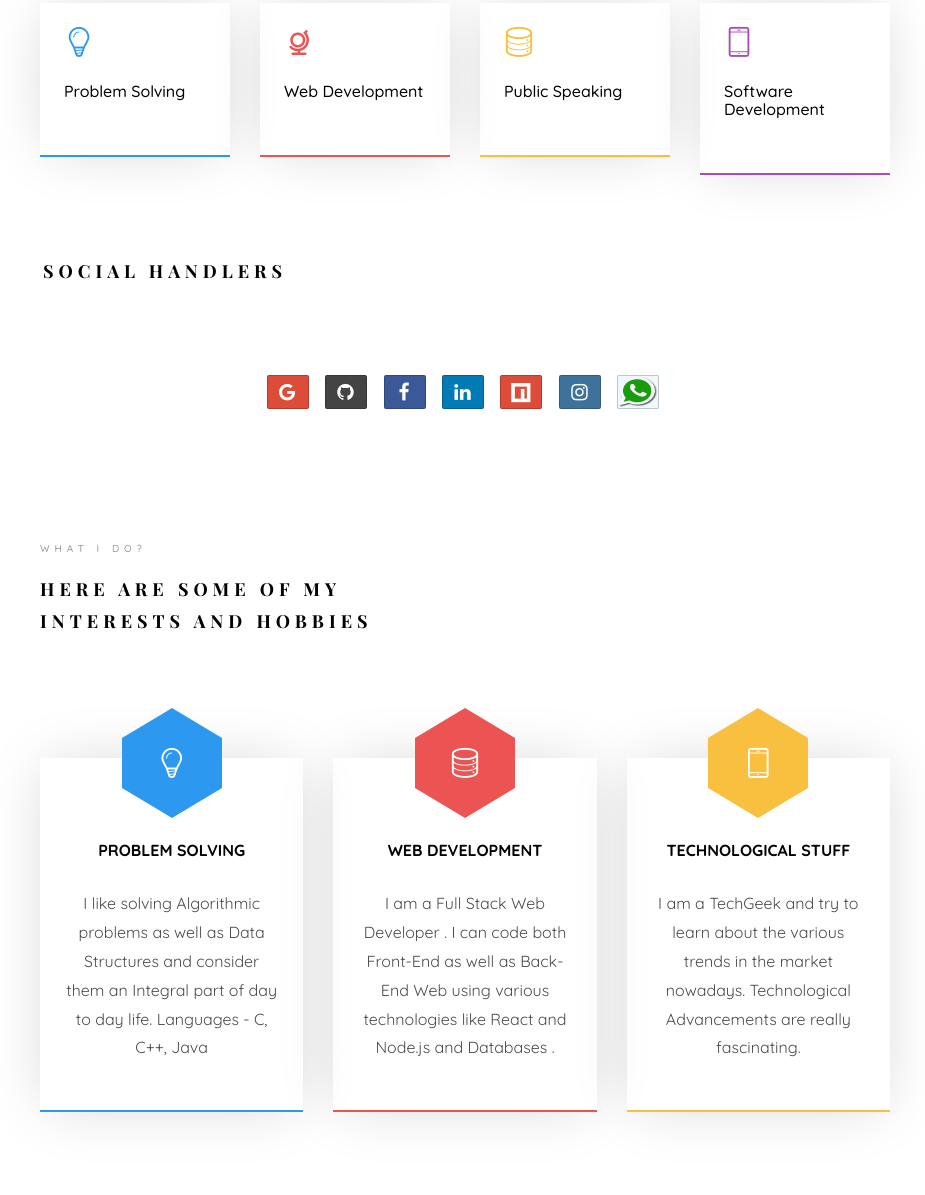
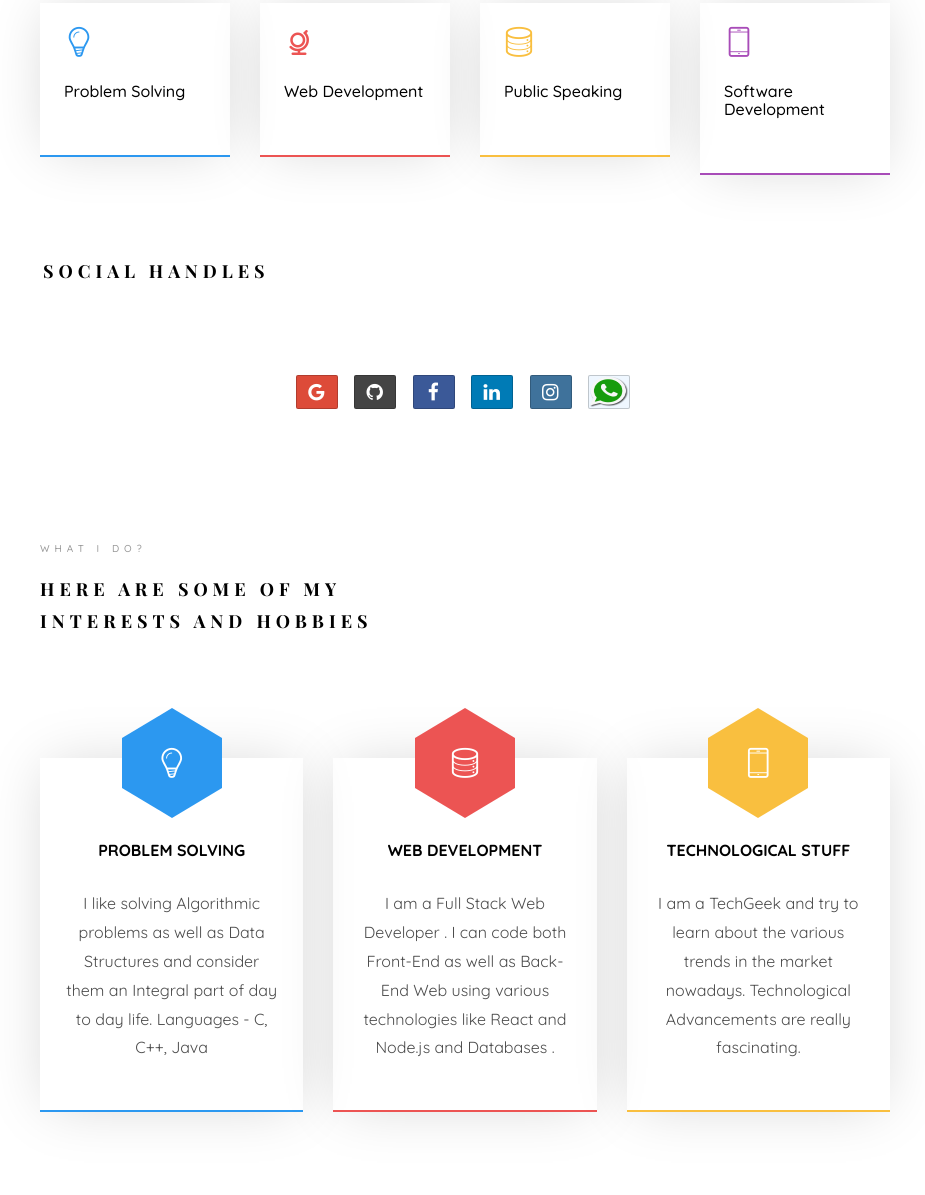
Before and after one commit to NipulSingal/Portfolio-main, a plain HTML site: page index.html in a window 1280 px wide. Shown: the part 1162-2357 px from the top of the page, without its empty margins (350-1275 px from the left). Drawn offline with nearby package versions, Linux system fonts and the light colour scheme; files whose address does not match are found by name; a web font is replaced by a local one.

Commit message:
minor updates

```diff
--- a/index.html
+++ b/index.html
@@ -165,13 +165,13 @@
 							</div>
 							<div class="row">
 								<div>
-								<h2 class="colorlib-heading" style="padding: 0 1em;">Social Handlers</h2>
+								<h2 class="colorlib-heading" style="padding: 0 1em;">Social Handles</h2>
 								<h2 class="links">
 									<a href="mailto:nipul00rock@gmail.com" target="_blank" class="btn btn-md btn-social-icon btn-google"><i class="fa fa-google"></i></a>
 									<a href="https://github.com/NipulSingal" target="_blank" class="btn btn-md btn-social-icon btn-github"><i class="fa fa-github"></i></a>
 									<a href="https://www.facebook.com/nipul.singal.7" target="_blank" class="btn btn-md btn-social-icon btn-facebook"><i class="fa fa-facebook"></i></a>
 									<a href="https://www.linkedin.com/in/nipulsingal/" target="_blank" class="btn btn-md btn-social-icon btn-linkedin"><i class="fa fa-linkedin"></i></a>
-									<a href="https://www.npmjs.com/settings/nipul-singal/profile" target="_blank" class="btn btn-md btn-social-icon btn-google"><i class="icon-npm"></i></a>
+									<!-- <a href="https://www.npmjs.com/settings/nipul-singal/profile" target="_blank" class="btn btn-md btn-social-icon btn-google"><i class="icon-npm"></i></a> -->
 									<a href="https://www.instagram.com/nipul_singal/" target="_blank" class="btn btn-md btn-social-icon btn-instagram"><i class="fa fa-instagram"></i></a>
 									<a href="https://wa.me/918950723937" target="_blank" class="btn btn-md btn-social-icon btn-reddit"><img src="./images/whatsapp.png" class="whatsapp" alt=""></a>
 								</h2>
@@ -1088,7 +1088,7 @@
 							<a href="https://github.com/NipulSingal" target="_blank" class="btn btn-md btn-social-icon btn-github"><i class="fa fa-github"></i></a>
 							<a href="https://www.facebook.com/nipul.singal.7" target="_blank" class="btn btn-md btn-social-icon btn-facebook"><i class="fa fa-facebook"></i></a>
 							<a href="https://www.linkedin.com/in/nipulsingal/" target="_blank" class="btn btn-md btn-social-icon btn-linkedin"><i class="fa fa-linkedin"></i></a>
-							<a href="https://www.npmjs.com/settings/nipul-singal/profile" target="_blank" class="btn btn-md btn-social-icon btn-google"><i class="icon-npm"></i></a>
+							<!-- <a href="https://www.npmjs.com/settings/nipul-singal/profile" target="_blank" class="btn btn-md btn-social-icon btn-google"><i class="icon-npm"></i></a> -->
 							<a href="https://www.instagram.com/nipul_singal/" target="_blank" class="btn btn-md btn-social-icon btn-instagram"><i class="fa fa-instagram"></i></a>
 							<a href="https://wa.me/918950723937" target="_blank" class="btn btn-md btn-social-icon btn-reddit"><img src="./images/whatsapp.png" class="whatsapp" alt=""></a>
 				       </h3>
```
